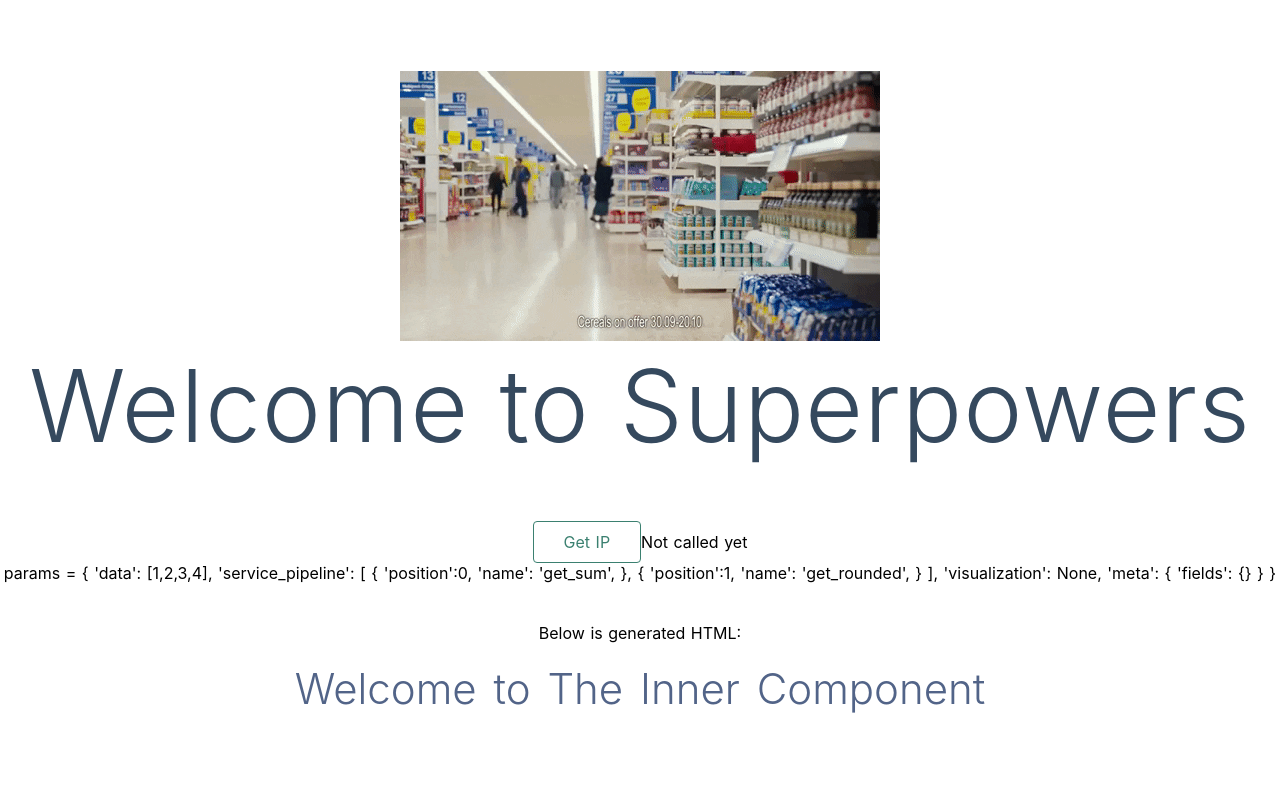
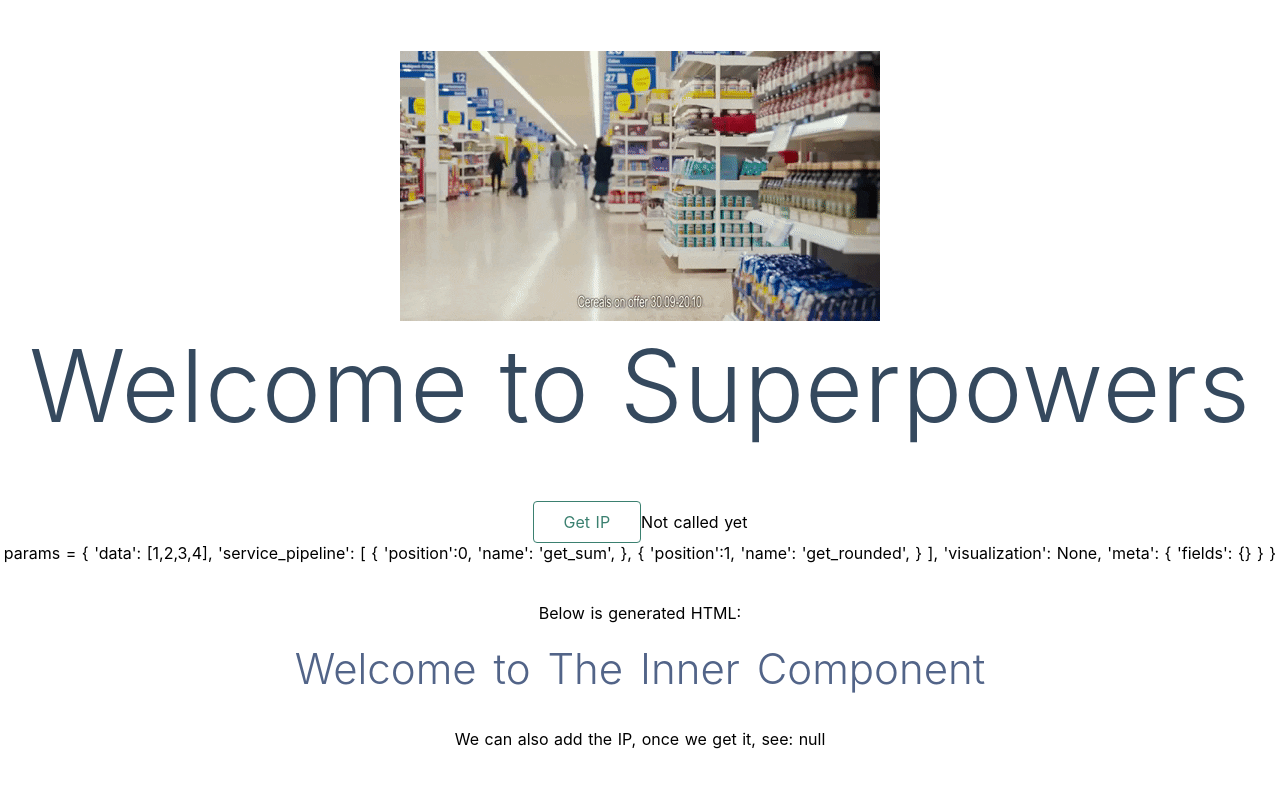
Before and after one commit to TM312/superpowers, a Nuxt app in the folder sample_front/: page / in a window 1280 px wide. Shown: the top 788 px of the page. Built offline with nearby package versions, Linux system fonts and the light colour scheme.

Commit message:
fix: Add reference

```diff
--- a/sample_front/components/RenderComponent.vue
+++ b/sample_front/components/RenderComponent.vue
@@ -1,5 +1,6 @@
+<script>
+    // https://stackoverflow.com/questions/56013561/nuxt-render-function-for-a-string-of-html-that-contains-vue-components
 
-<script>
     export default {
         props: {
             html: {
--- a/sample_front/nuxt.config.js
+++ b/sample_front/nuxt.config.js
@@ -44,7 +44,7 @@ export default {
 
   // Build Configuration: https://go.nuxtjs.dev/config-build
   build: {
-    extend(config, { isClient }) {
+    extend(config, ctx ) {
       config.resolve.alias['vue$'] = 'vue/dist/vue.esm.js'
     }
   }
--- a/sample_front/pages/index.vue
+++ b/sample_front/pages/index.vue
@@ -36,13 +36,12 @@
         },
         methods: {
             async getAdd() {
-                const result = await this.$axios.$get("https://icanhazip.com");
-                this.result = result;
+                this.result = await this.$axios.$get("https://icanhazip.com");
             },
         },
         computed: {
             testHtml() {
-                return "<h2 class='subtitle'>Welcome to The Inner Component</h2>";
+                return `<h2 class='subtitle'>Welcome to The Inner Component</h2><br><p>We can also add the IP, once we get it, see: ${this.result}</p>`;
             },
         },
     };
```
